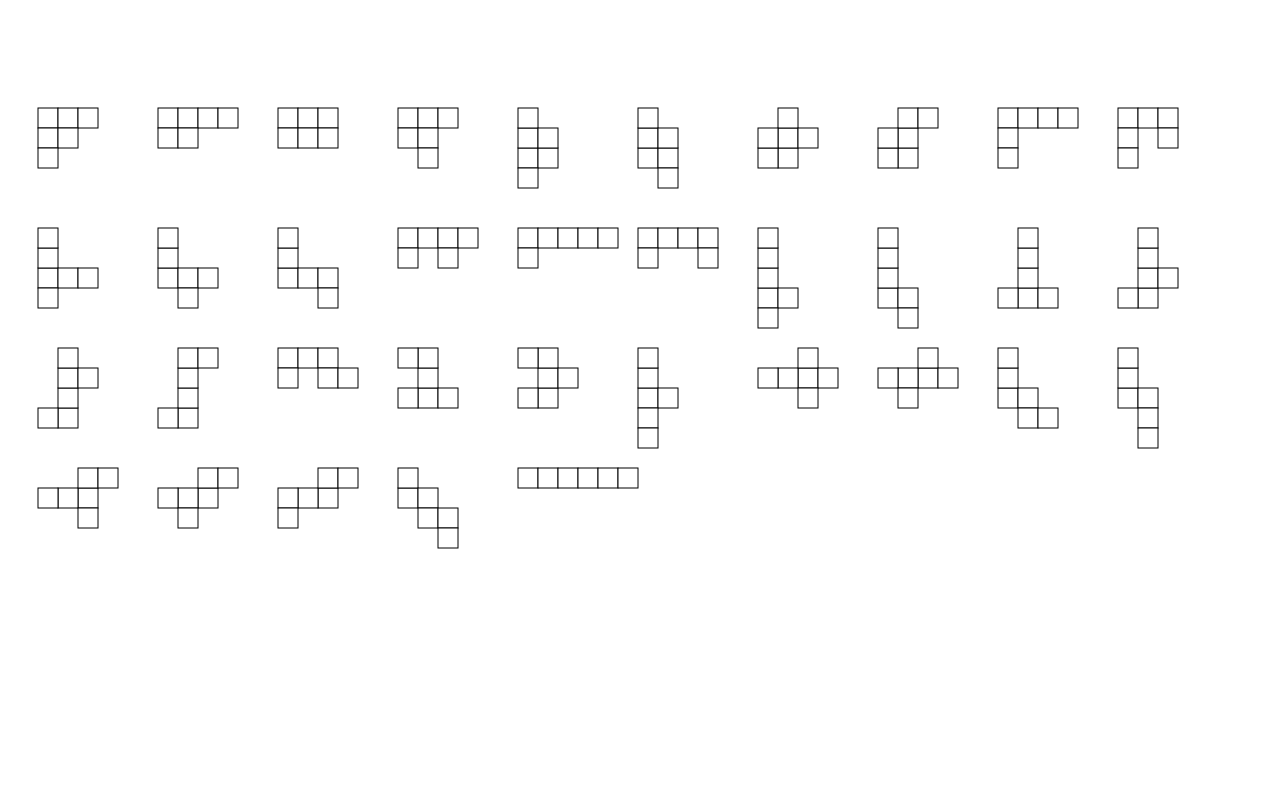
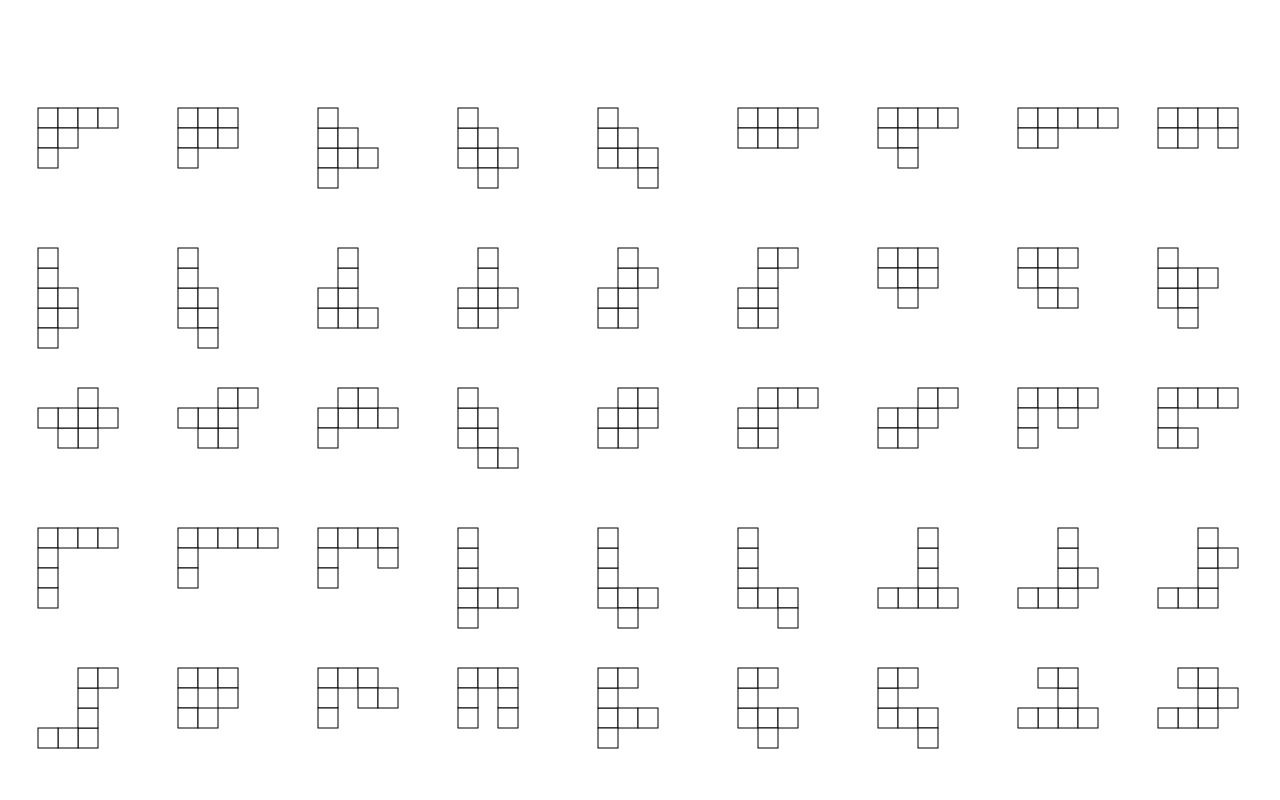
Before and after one commit to Jenna3715/polyominogenerator, a plain HTML site: page index.html in a window 1280 px wide. Shown: the top 800 px of the page. Drawn offline with nearby package versions, Linux system fonts and the light colour scheme.

Commit message:
Refactoring :(

```diff
--- a/index.html
+++ b/index.html
@@ -4,8 +4,7 @@
 	<link rel="stylesheet" type="text/css" href="styles.css">
 	<script src="https://d3js.org/d3.v3.min.js" charset="utf-8"></script>
 	<script src = "main.js"></script>
-
-
+	<script src = "render.js"></script>
 </head>
 
 <body>
@@ -18,6 +17,20 @@
 	</p> -->
 
 <svg id = 'vis'></svg>
-<script src = "render.js"></script>
+
+<script>
+
+var chart = d3.select('#vis');
+
+//main call to the generation algorithm
+var polyOminos = polyominoGenerator.returnPolyominos(7);
+
+console.log(polyOminos);
+
+//graphically render all the pieces that are gene
+renderPolyomino(chart).renderAllPieces(polyOminos, 30, 100, 20, 20);
+
+</script>
+
 </body>
 </html>
--- a/main.js
+++ b/main.js
@@ -1,3 +1,4 @@
+polyominoGenerator = function() {
 /**----------------------------------------------------------
 				MODEL ELEMENT CONSTRUCTORS
 ------------------------------------------------------------*/
@@ -52,7 +53,7 @@ at the highest level. It calls several of the helper
 functions in the program in order to generate the desired
 array of Hexominos.
 */
-var returnPolyominos = function (num) {
+this.returnPolyominos = function (num) {
 
 	if(typeof num != "number") {
 		console.log("For some reason what you entered is not a number.");
@@ -344,3 +345,6 @@ var normalizePolyomino = function(piece) {
 		pointArray: normalizePoints(piece.pointArray)
 	}
 }
+
+return this;
+}();
--- a/render.js
+++ b/render.js
@@ -1,21 +1,4 @@
-(function() {
-	//set the width and height
-	var width = window.innerWidth,
-	  height = 3000;
-
-	//selection for adding the svg
-	var chart = d3.select("#vis")
-	.attr("width", width)
-	.attr("height", height);
-
-	//console.log(generatePolyominos(1));
-
-	//console.log(generatePolyominos(1)[0].x);
-
-	var polyOminos = generatePolyominos(6);
-  	console.log(polyOminos);
-
-  	renderAllPieces(polyOminos, 30, 100, 20, 20);
+renderPolyomino = function(chart) {
 
   /**
   * This is the function responsible for rendering a piece.
@@ -47,16 +30,26 @@
 
   }
 
-  function renderAllPieces(polyOminos, startX, startY, height, width) {
+  //loops through all pieces and prints each polyomino
+  this.renderAllPieces = function(polyOminos, startX, startY, squareHeight, squareWidth) {
 
     var n = polyOminos[0].pointArray.length;
 
-    var piecesPerRow = Math.floor(window.innerWidth / (n * width));
+    var piecesPerRow = Math.floor(window.innerWidth / (n * squareWidth));
+
+        //set the width and height
+	chart.attr("width", window.innerWidth)
+	.attr("height", (polyOminos.length/piecesPerRow + 2) * squareHeight * n);
 
     for(var i = 0; i < polyOminos.length; i++) {
-      renderPiece(polyOminos[i], startX + (i % piecesPerRow) * n * width, startY + Math.floor(((i) / piecesPerRow)) * n * height, height, width);
+
+	var polyominoStartX = startX + (i % piecesPerRow) * n * squareWidth,
+	polyominoStartY = startY + Math.floor(i / piecesPerRow) * n * squareHeight;
+	renderPiece(polyOminos[i], polyominoStartX, polyominoStartY, squareHeight, squareWidth);
+
     }
 
   }
 
-}());
+  return this;
+};
```
Also changed, not shown: 1 other file.
